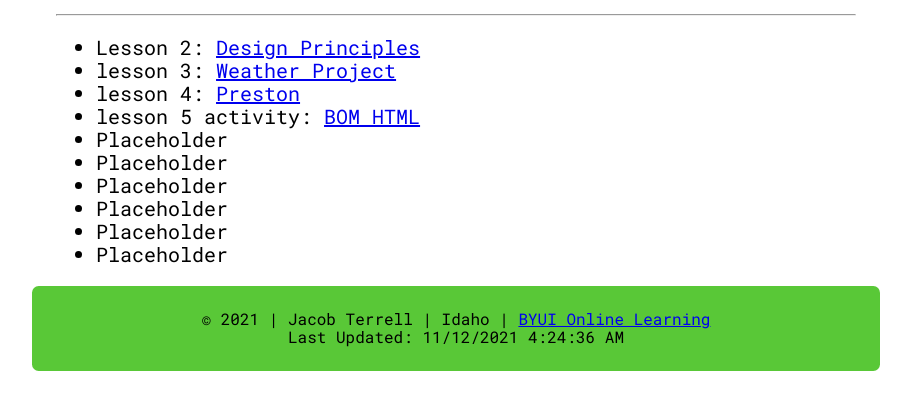
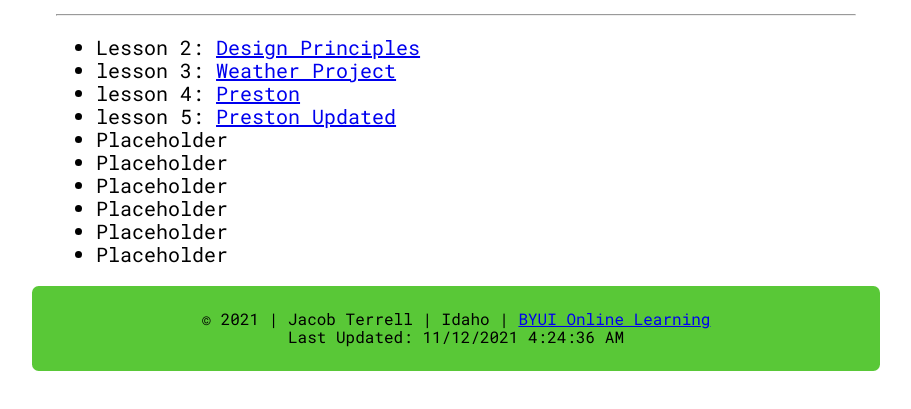
Before and after one commit to jacobi973/wdd230, a plain HTML site: page index.html in a window 1280 px wide. Shown: the part 181-590 px from the top of the page, without its empty margins (184-1095 px from the left). Drawn offline with Linux system fonts and the light colour scheme; a web font is replaced by a local one.

Commit message:
updated home page

```diff
--- a/index.html
+++ b/index.html
@@ -29,7 +29,7 @@
       <li>Lesson 2: <a href="./lesson2/design-principles.html">Design Principles</a></li>
       <li>lesson 3: <a href="./lesson3/index.html">Weather Project</a></li>
       <li>lesson 4: <a href="./lesson4/preston-4.html">Preston</a></li>
-      <li>lesson 5 activity: <a href="./lesson5/bom.html">BOM HTML</a></li>
+      <li>lesson 5: <a href="./lesson5/preston-5.html">Preston Updated</a></li>
       <li>Placeholder</li>
       <li>Placeholder</li>
       <li>Placeholder</li>
```
